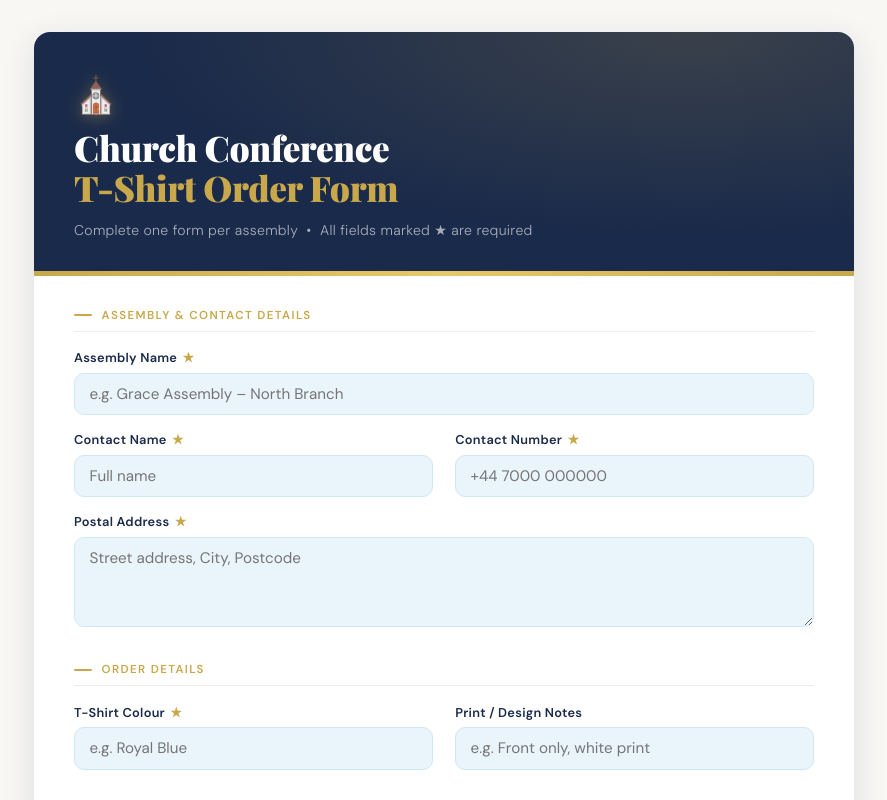
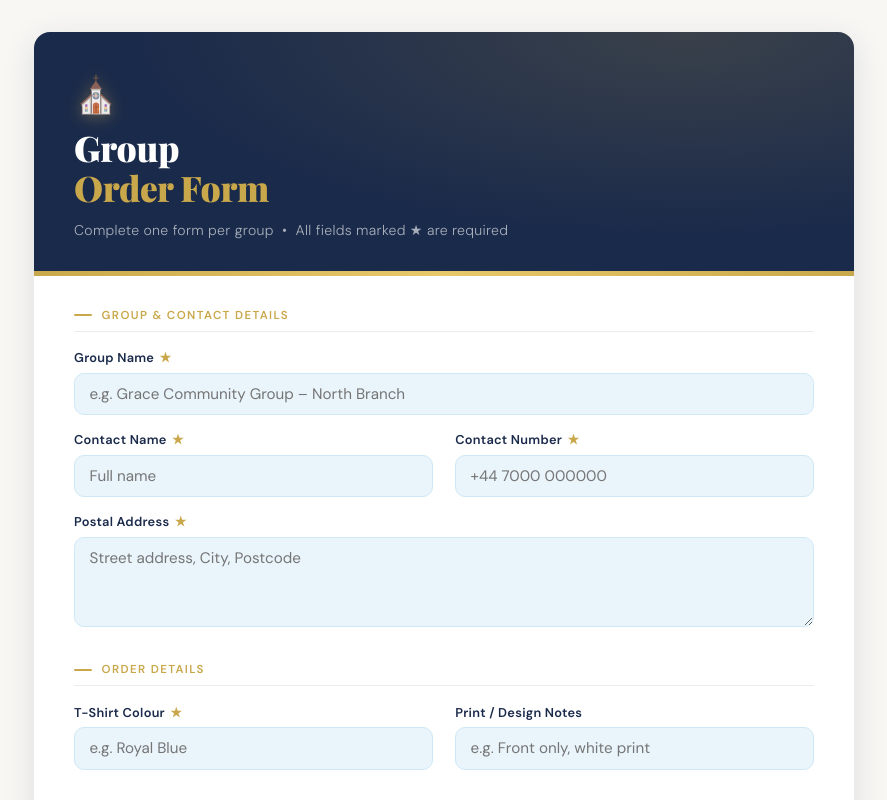
Before and after one commit to BabaRezi/GreaterThanWebsite, a plain HTML site: page church_tshirt_order_form.html in a window 1280 px wide. Shown: the top 800 px of the page, without its empty margins (196-1083 px from the left). Drawn offline with nearby package versions, Linux system fonts and the light colour scheme.

Commit message:
feat: make group order form generic for any group (not just church)

```diff
--- a/church_tshirt_order_form.html
+++ b/church_tshirt_order_form.html
@@ -3,7 +3,7 @@
 <head>
 <meta charset="UTF-8"/>
 <meta name="viewport" content="width=device-width, initial-scale=1.0"/>
-<title>Church Conference – T-Shirt Order Form</title>
+<title>Group Order Form</title>
 <link href="https://fonts.googleapis.com/css2?family=Playfair+Display:wght@700;900&family=DM+Sans:wght@300;400;500;600&display=swap" rel="stylesheet"/>
 <style>
   *, *::before, *::after { box-sizing: border-box; margin: 0; padding: 0; }
@@ -118,21 +118,21 @@
 
   <div class="form-header">
     <span class="church-icon">⛪</span>
-    <h1>Church Conference<br><span>T-Shirt Order Form</span></h1>
-    <p>Complete one form per assembly &nbsp;•&nbsp; All fields marked ★ are required</p>
+    <h1>Group<br><span>Order Form</span></h1>
+    <p>Complete one form per group &nbsp;•&nbsp; All fields marked ★ are required</p>
   </div>
   <div class="stripe"></div>
 
   <div class="form-body">
     <form id="orderForm" novalidate>
 
-      <!-- 1. Assembly & Contact -->
+      <!-- 1. Group & Contact -->
       <div class="section">
-        <div class="section-label">Assembly &amp; Contact Details</div>
+        <div class="section-label">Group &amp; Contact Details</div>
         <div class="field-grid">
           <div class="field full">
-            <label>Assembly Name <span class="req">★</span></label>
-            <input type="text" name="Assembly Name" placeholder="e.g. Grace Assembly – North Branch" required/>
+            <label>Group Name <span class="req">★</span></label>
+            <input type="text" name="Group Name" placeholder="e.g. Grace Community Group – North Branch" required/>
           </div>
           <div class="field">
             <label>Contact Name <span class="req">★</span></label>
```
